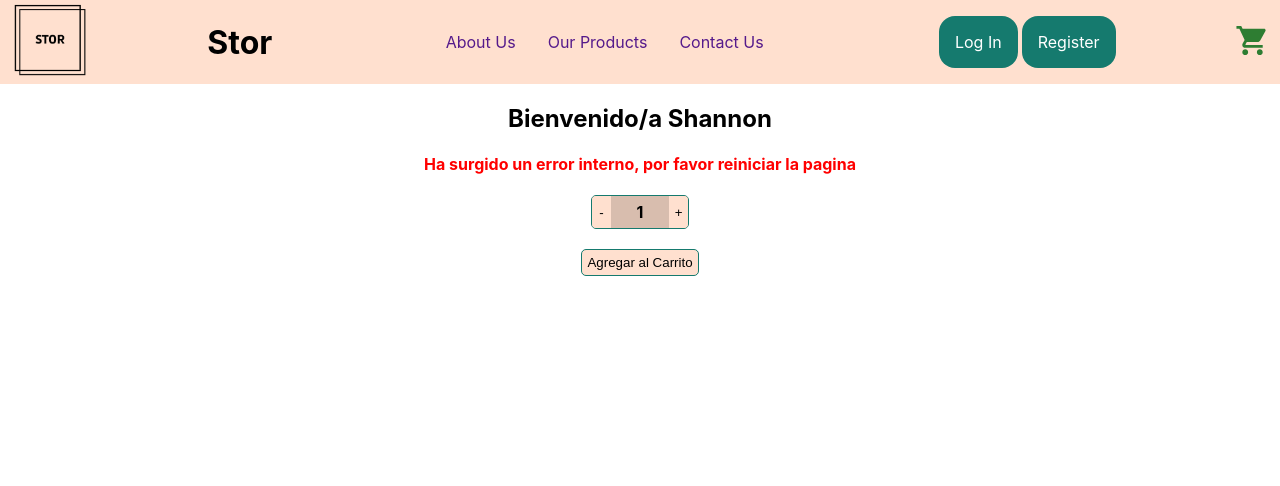
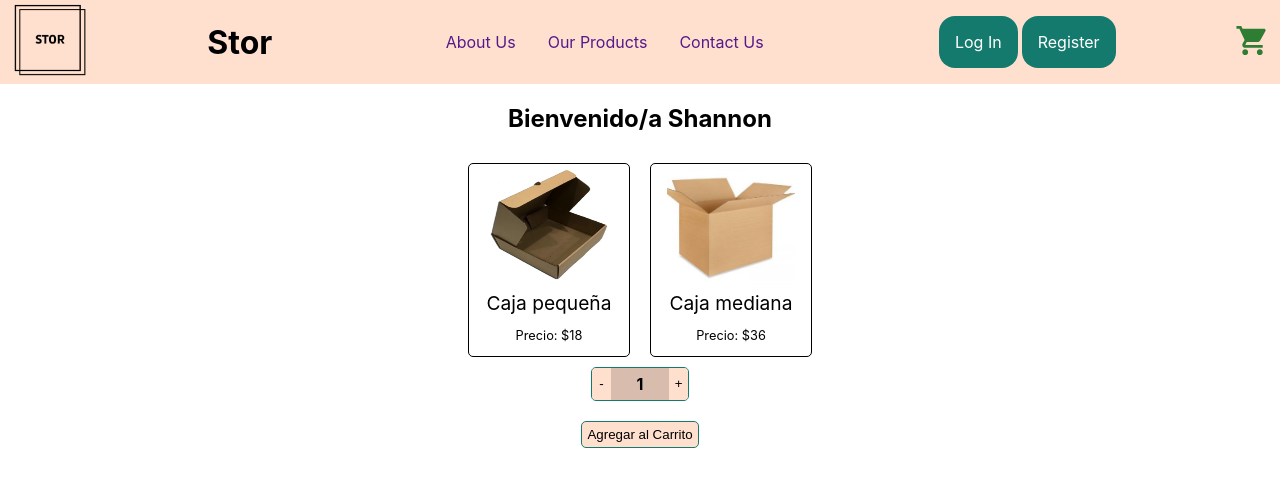
Before and after one commit to ShannonEchegaray/CoderHouse-React-Desafio6, a React (Create React App) app: page / in a window 1280 px wide. Shown: the top 486 px of the page. Built offline with nearby package versions, Linux system fonts and the light colour scheme; no server answers.

Commit message:
Agregando json en public y agregando key al map

```diff
--- /dev/null
+++ b/public/productos.json
@@ -0,0 +1,18 @@
+[
+    {
+        "id": "1",
+        "name": "Caja pequeña",
+        "category": "Pequeña",
+        "price": 18,
+        "img": "caja-pequeña.webp",
+        "alt": "Imagen de una caja pequeña"
+    },
+    {
+        "id": "2",
+        "name": "Caja mediana",
+        "category": "Mediana",
+        "price": 36,
+        "img": "caja-mediana.jpg",
+        "alt": "Imagen de una caja mediana"
+    }
+]
--- a/src/components/ItemList/ItemList.js
+++ b/src/components/ItemList/ItemList.js
@@ -6,7 +6,7 @@ const ItemList = ({items}) => {
 
   return (
     <div className="ItemList">
-        {items.map(el => <Item item={el} />)}
+        {items.map(el => <Item key={el.id} item={el} />)}
     </div>
   )
 }
--- a/src/components/ItemListContainer/ItemListContainer.js
+++ b/src/components/ItemListContainer/ItemListContainer.js
@@ -3,7 +3,6 @@ import ItemCount from "../itemCount/ItemCount";
 import React, {useState, useEffect} from "react";
 import ItemList from "../ItemList/ItemList";
 import PulseLoader from "react-spinners/PulseLoader";
-import {data} from "../../data/productos"
 
 const ItemListContainer = ({greeting}) => {
 
@@ -21,7 +20,7 @@ const ItemListContainer = ({greeting}) => {
     useEffect(() => {
         setTimeout(async () => {
           try{
-            const response = await fetch(data);
+            const response = await fetch("./productos.json");
             const datos = await response.json();
             setProducts(datos);
           } catch (error) {
--- a/src/data/productos.js
+++ /dev/null
@@ -1,18 +0,0 @@
-export const data = [
-    {
-        id: "1",
-        name: "Caja pequeña",
-        category: "Pequeña",
-        price: 18,
-        img: "caja-pequeña.webp",
-        alt: "Imagen de una caja pequeña"
-    },
-    {
-        id: "2",
-        name: "Caja mediana",
-        category: "Mediana",
-        price: 36,
-        img: "caja-mediana.jpg",
-        alt: "Imagen de una caja mediana"
-    }
-]
```
